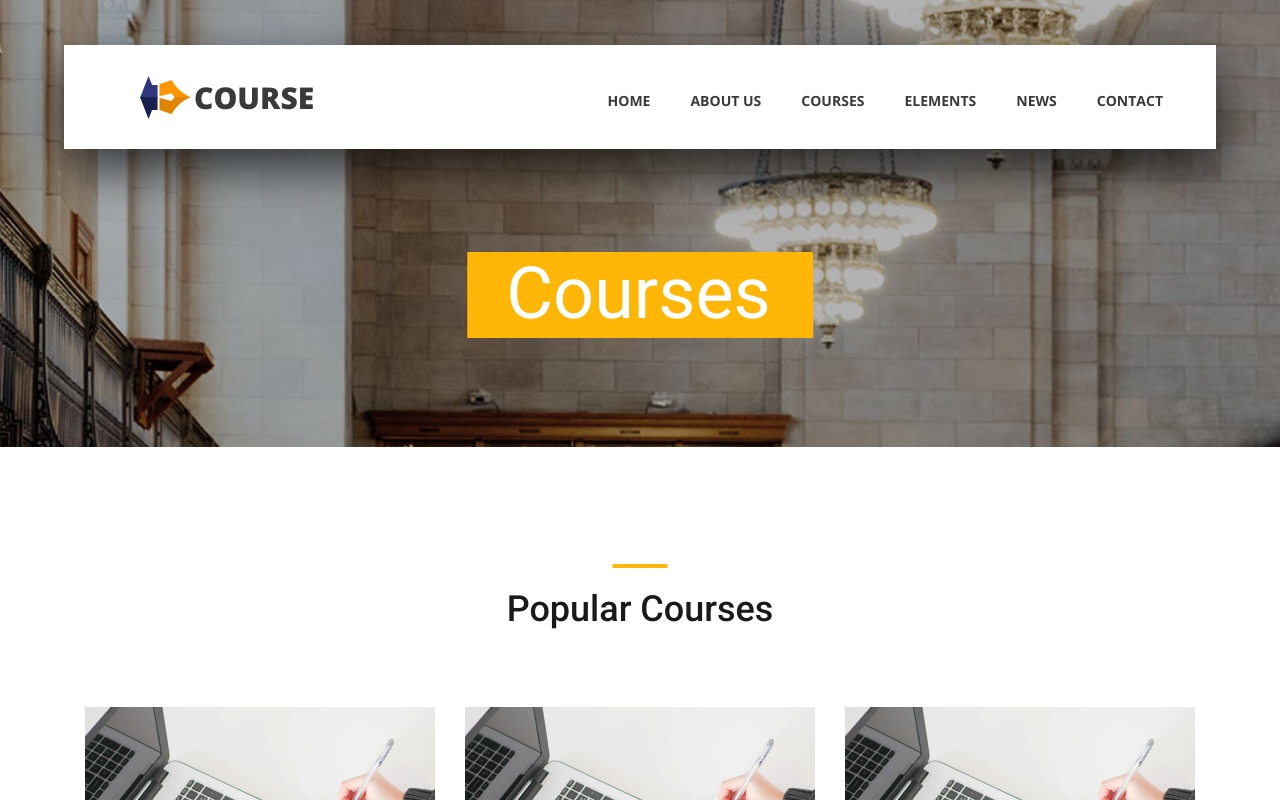
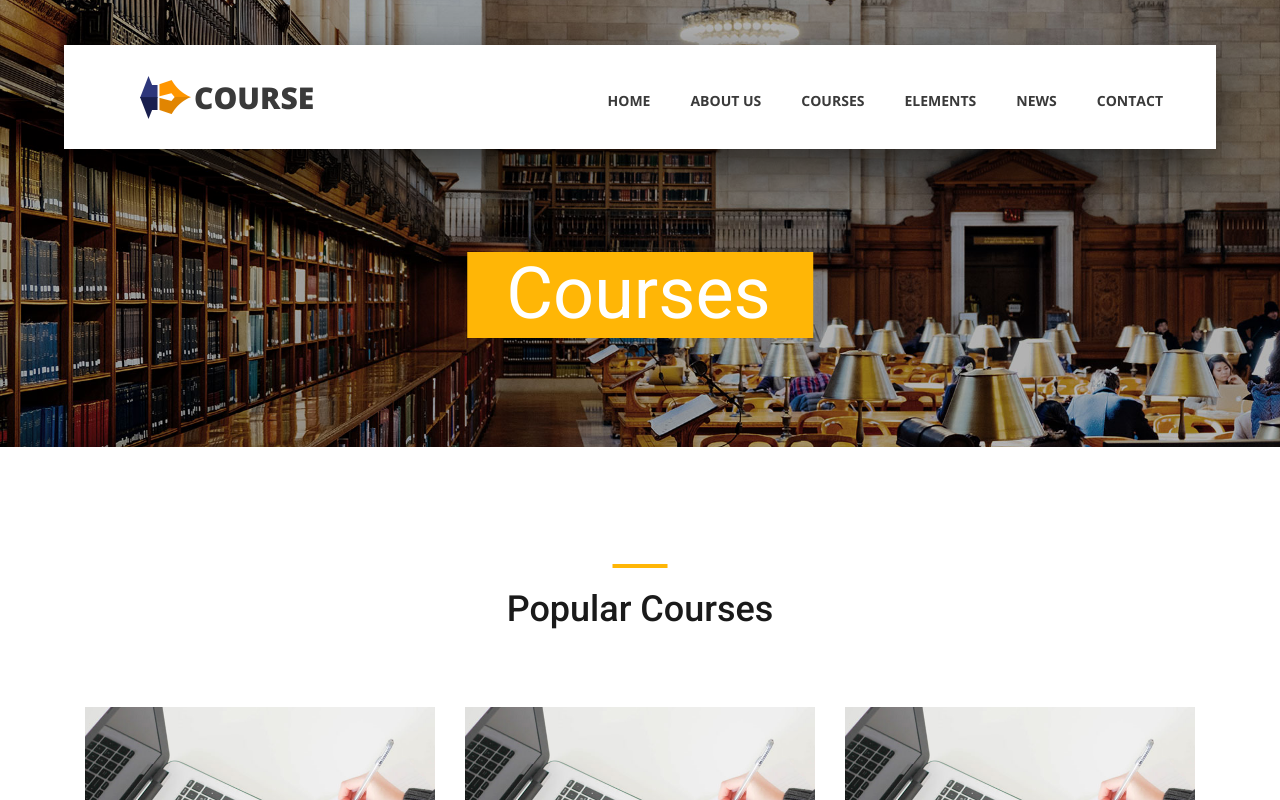
Before and after one commit to HoaHyNgoc/courses-review-site, a React (Create React App) app in the folder academics-review-app/: page / in a window 1280 px wide. Shown: the top 800 px of the page. Built offline with nearby package versions, Linux system fonts and the light colour scheme.

Commit message:
modify background header courses page

```diff
--- a/academics-review-app/public/styles/courses_styles.css
+++ b/academics-review-app/public/styles/courses_styles.css
@@ -676,6 +676,18 @@ section
 	line-height: 0.5;
 }
 
+.hero_slide_background
+{
+	position: absolute;
+	top: 0;
+	left: 0;
+	width: 100%;
+	height: 100%;
+	background-repeat: no-repeat;
+	background-size: cover;
+	background-position: center center;
+}
+
 /*********************************
 5.1 Hero Slider
 *********************************/
--- a/academics-review-app/src/components/page_courses/child_page_courses/PageCoursesHeader.js
+++ b/academics-review-app/src/components/page_courses/child_page_courses/PageCoursesHeader.js
@@ -5,7 +5,7 @@ class PageCoursesHeader extends Component {
     return (
         <div className="home">
           <div className="home_background_container prlx_parent">
-            <div className="home_background prlx" style={{ backgroundImage: "url(images/courses_background.jpg)" }}></div>
+              <div className="hero_slide_background" style={{backgroundImage: 'url(images/slider_background.jpg)'}} />
           </div>
           <div className="home_content">
               <h1>Courses</h1>
```
Lines whose indentation alone changed are shown as unchanged.
